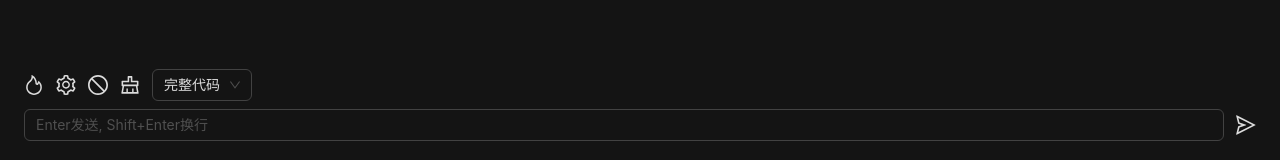
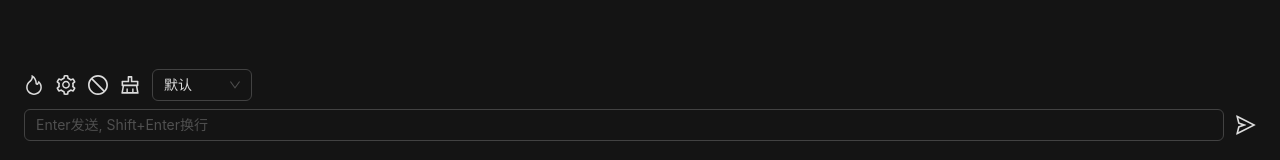
Before and after one commit to wuweinero/mini-ai-pilot, a Vue app in the folder chat-layout/: page / in a window 1280 px wide. Shown: the part 629-789 px from the top of the page. Built offline with nearby package versions, Linux system fonts and the light colour scheme; what md-editor-v3 would draw is missing.

Commit message:
update layout

```diff
--- a/chat-layout/src/views/Home.vue
+++ b/chat-layout/src/views/Home.vue
@@ -15,9 +15,9 @@
           <ClearOutlined @click="clearHistory" style="font-size: 20px; margin-right: 12px;" />
         </a-tooltip>
         <a-select v-model:value="selectedMode" style="width: 100px;">
+          <a-select-option value="默认">默认</a-select-option>
           <a-select-option value="完整代码">完整代码</a-select-option>
           <a-select-option value="片段修改">片段修改</a-select-option>
-          <a-select-option value="聊天">聊天</a-select-option>
         </a-select>
       </div>
       <div class="question-box">
@@ -131,7 +131,7 @@ const isFetching = ref(false);
 const isModalVisible = ref(false);
 const fileTreeData = ref([]);
 const clickedFiles = ref([]);
-const selectedMode = ref("完整代码");
+const selectedMode = ref("默认");
 
 const instantSetting = () => {
   vscode.postMessage({ command: 'currentFile' });
@@ -183,7 +183,7 @@ const sendMessage = (reflag) => {
     if (!userMessage.value) return;
     let content = userMessage.value;
     if (selectedMode.value.includes('完整')) {
-      content += `\n\n请生成完整的代码。`;
+      content += `\n\n请根据上下文，生成完整的代码。`;
     }else if(selectedMode.value.includes('片段')){
       content += `\n\n只需要告诉我应该怎么修改，不需要生成完整的代码。`;
     }
--- a/package.json
+++ b/package.json
@@ -7,7 +7,7 @@
   },
   "icon": "logo.png",
   "publisher": "wuweinero",
-  "version": "2.2.7",
+  "version": "2.2.8",
   "engines": {
     "vscode": "^1.85.0"
   },
```
Also changed, not shown: 7 other files (tests, documents, lock files or other folders).
